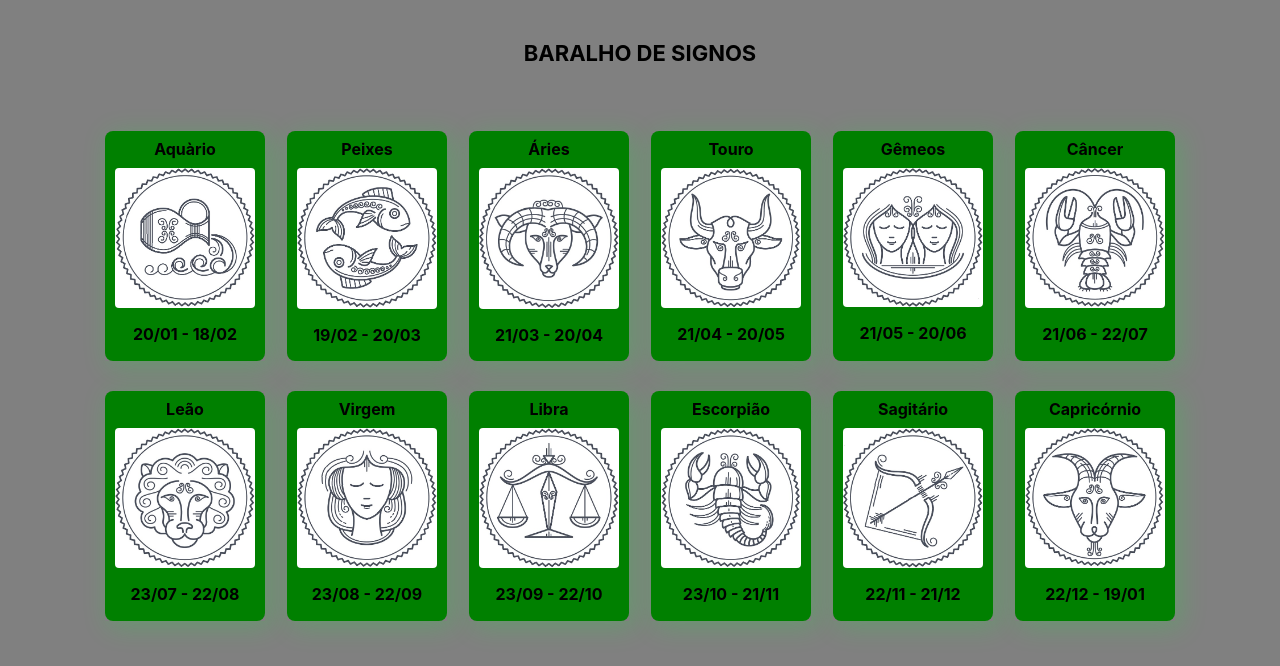
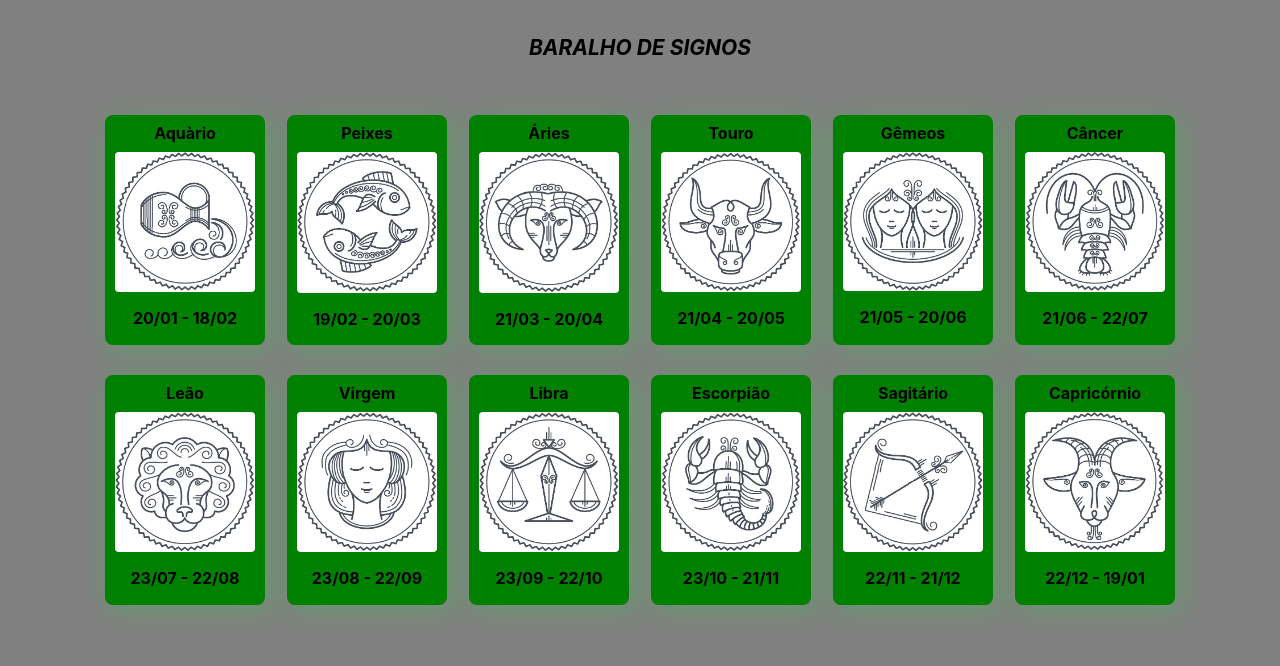
Before and after one commit to Ribas93/Cartas-de-Signo, a React (Create React App) app: page / in a window 1280 px wide. Shown: the top 666 px of the page. Built offline with nearby package versions, Linux system fonts and the light colour scheme.

Commit message:
mudanca titulo

```diff
--- a/src/index.css
+++ b/src/index.css
@@ -16,12 +16,13 @@ button:hover{
 
 .titulo{
 
-  margin-top:40px;
-  margin-bottom: 10px;
+  margin-top:35px;
+  margin-bottom: 0px;
   text-align: center;
   text-transform: uppercase;
   font-weight: 750;
-  font-size: 22px;
+  font-size: 21px;
+  font-style:italic;
 
 }
 
```
